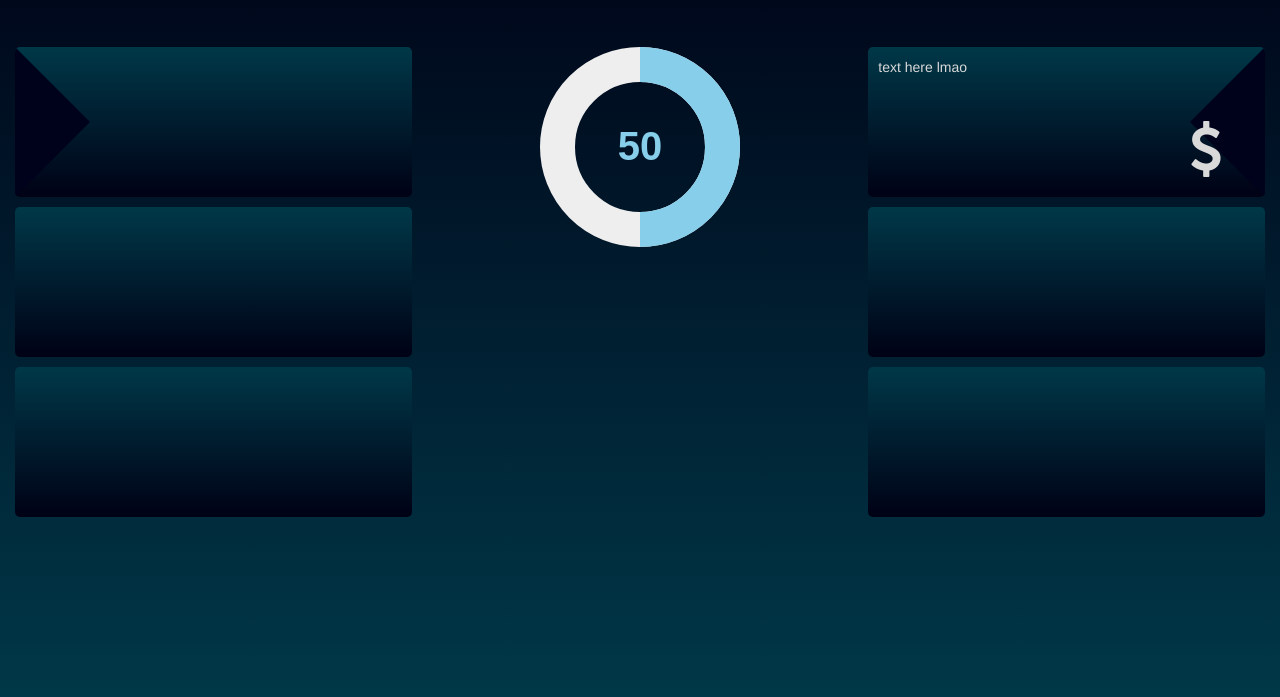
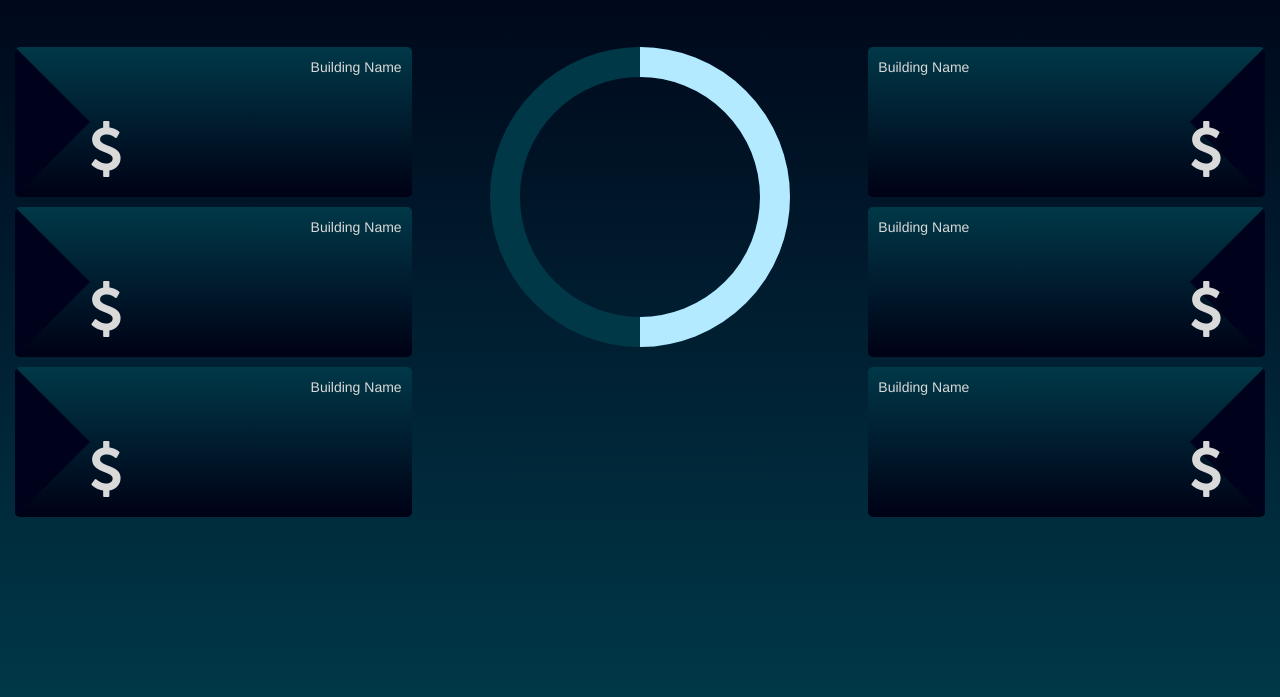
Before and after one commit to snilssonboy/particles, a plain HTML site: page index.html in a window 1280 px wide. Shown: the part 103-800 px from the top of the page. Drawn offline with Linux system fonts and the light colour scheme; a web font is replaced by a local one.

Commit message:
Working on building cards

```diff
--- a/css/style.css
+++ b/css/style.css
@@ -11,7 +11,8 @@ html, body {
 }
 
 .navbar{
-	background: rgba(255, 255, 255, 0.1);
+	/*background: rgba(255, 255, 255, 0.1);*/
+            background: linear-gradient(to bottom, rgba(0,1,21,0.1), rgba(0,56,72,0.5));
 	border: none;
 	border-radius: 0;
 	height: 100px;
@@ -132,7 +133,7 @@ html, body {
     }
 }
 
-@media (min-width: 768px){
+@media (min-width: 900px){
     .container {
         width: 100%;
     }
--- a/index.html
+++ b/index.html
@@ -71,38 +71,75 @@
 
       <div class="col-md-4">
 
-        <div class="card">
-          <div class="arrow-right">
-
+<!-- CARD -->
+         <div class="card">
+          <div class="arrow-right pull-left">
+            <i class="fa fa-usd fa-4x"></i>
+          </div>
+          <div class="card-inner">
+            <p class="pull-right">Building Name</p>
           </div>
         </div>
 
+<!-- CARD -->
+         <div class="card">
+          <div class="arrow-right pull-left">
+            <i class="fa fa-usd fa-4x"></i>
+          </div>
+          <div class="card-inner">
+            <p class="pull-right">Building Name</p>
+          </div>
+        </div>
 
-        <div class="card"></div>
-        <div class="card"></div>
+<!-- CARD -->
+         <div class="card">
+          <div class="arrow-right pull-left">
+            <i class="fa fa-usd fa-4x"></i>
+          </div>
+          <div class="card-inner">
+            <p class="pull-right">Building Name</p>
+          </div>
+        </div>
 
       </div>
 
       <div class="col-md-4">
 
-        <center><input type="text" min="0" max="100" value="0" class="dial" readOnly="true"></center>
+        <center><input type="text" min="0" max="100" value="0" class="dial" data-width="300" data-height="300" data-thickness=".2" data-fgColor="#b3eaff" data-bgColor="#003848" data-displayInput="false" readOnly="true"></center>
 
       </div>
 
       <div class="col-md-4">
 
+<!-- CARD -->
          <div class="card">
           <div class="arrow-left pull-right">
             <i class="fa fa-usd fa-4x"></i>
           </div>
           <div class="card-inner">
-            <p>text here lmao</p>
+            <p>Building Name</p>
           </div>
         </div>
 
+<!-- CARD -->
+         <div class="card">
+          <div class="arrow-left pull-right">
+            <i class="fa fa-usd fa-4x"></i>
+          </div>
+          <div class="card-inner">
+            <p>Building Name</p>
+          </div>
+        </div>
 
-        <div class="card"></div>
-        <div class="card"></div>
+<!-- CARD -->
+         <div class="card">
+          <div class="arrow-left pull-right">
+            <i class="fa fa-usd fa-4x"></i>
+          </div>
+          <div class="card-inner">
+            <p>Building Name</p>
+          </div>
+        </div>
 
       </div>
 
--- a/js/app.js
+++ b/js/app.js
@@ -1,8 +1,4 @@
 var time = 0;
-
-function stepup(){
-
-}
 
 $(function() {
         $(".dial").knob();
@@ -17,6 +13,6 @@ setInterval(function(){
 
  	$(".dial")
  		.val(time)
-        .trigger('change');
+        		.trigger('change');
 
  }, 10);
```
